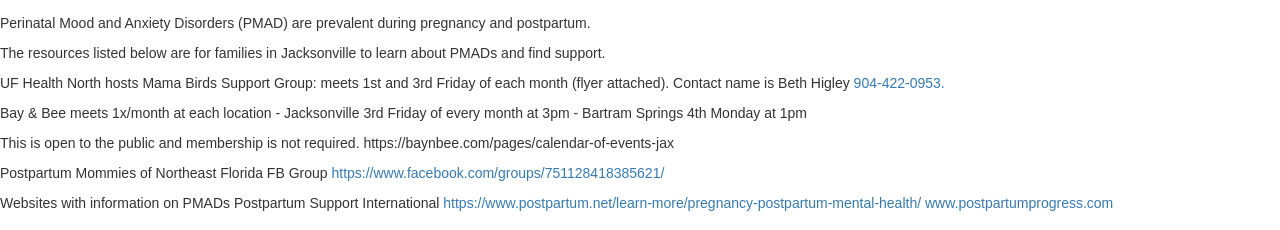
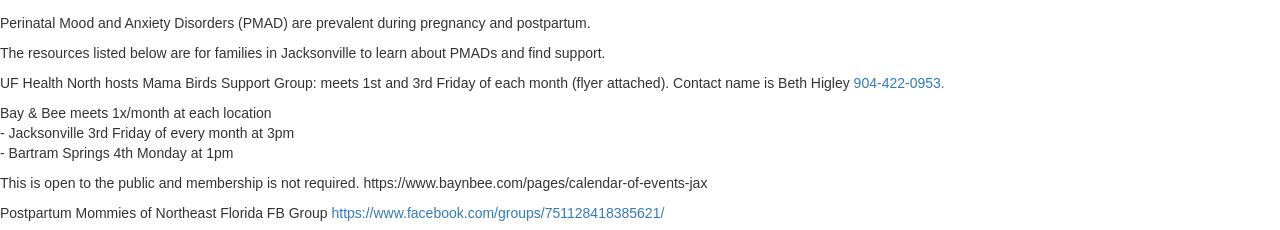
Before and after one commit to mollytb/BurnsBrightPsychiatry, a plain HTML site: page resources.html in a window 1280 px wide. Shown: the part 69-299 px from the top of the page. Drawn offline with nearby package versions, Linux system fonts and the light colour scheme.

Commit message:
bay n bee site link not working

```diff
--- a/resources.html
+++ b/resources.html
@@ -46,11 +46,11 @@
 
         <p> UF Health North hosts Mama Birds Support Group: meets 1st and 3rd Friday of each month (flyer attached). Contact name is Beth Higley <a href="tel:+19044220953">904-422-0953.</a></p>
 
-    <p>   Bay &amp; Bee meets 1x/month at each location
-            - Jacksonville 3rd Friday of every month at 3pm
+    <p>   Bay &amp; Bee meets 1x/month at each location <br>
+            - Jacksonville 3rd Friday of every month at 3pm <br>
             - Bartram Springs 4th Monday at 1pm</p>
 
-        <p>  This is open to the public and membership is not required. <a href="https://baynbee.com/pages/calendar-of-events-jax"></a>https://baynbee.com/pages/calendar-of-events-jax</p>
+        <p>  This is open to the public and membership is not required. <a href="https://www.baynbee.com/pages/calendar-of-events-jax"></a>https://www.baynbee.com/pages/calendar-of-events-jax</p>
 
     <p>  Postpartum Mommies of Northeast Florida FB Group <a href="https://www.facebook.com/groups/751128418385621/">https://www.facebook.com/groups/751128418385621/</a></p>
 
@@ -59,7 +59,7 @@
 <p>  Websites with information on PMADs
 
             Postpartum Support International
-            <a href="https://www.postpartum.net/learn-more/pregnancy-postpartum-mental-health/">https://www.postpartum.net/learn-more/pregnancy-postpartum-mental-health/</a>
+            <a href="https://www.postpartum.net/learn-more/pregnancy-postpartum-mental-health/">https://www.postpartum.net/learn-more/pregnancy-postpartum-mental-health/</a><br>
 
             <a href="https://www.postpartumprogress.com">www.postpartumprogress.com</a>
 
```
